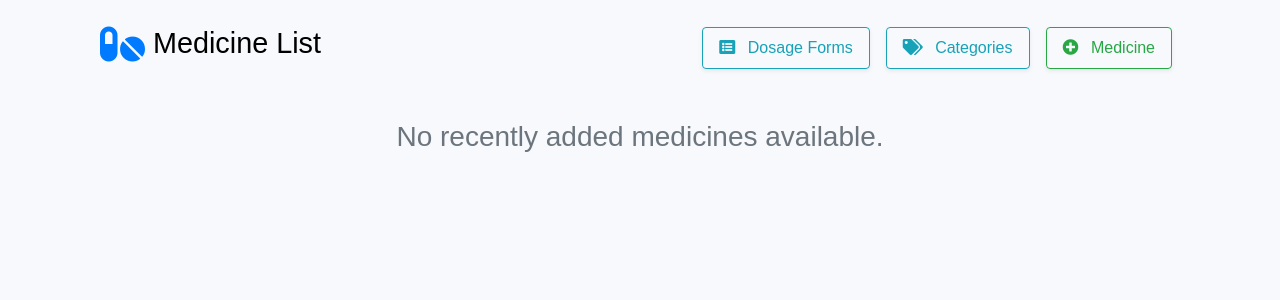
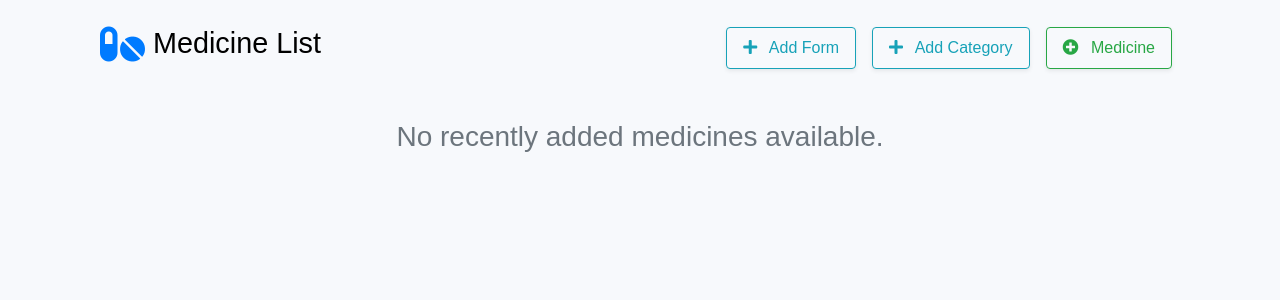
Before and after one commit to poliam/SmartBotica, a Django app: template inventory/templates/add_medicine_history.html in a window 1280 px wide. Shown: the part 69-369 px from the top of the page. Run offline with Django 3.2, Linux system fonts and the light colour scheme; the template is opened without the code that fills it, so the values that code supplies are empty; a user stored in the database is signed in; some libraries are stand-ins or nearby versions.

Commit message:
Add SmartBotika folder and update files

```diff
--- a/inventory/templates/add_medicine_history.html
+++ b/inventory/templates/add_medicine_history.html
@@ -15,10 +15,10 @@
         <!-- Buttons -->
         <div class="col-md-6 d-flex justify-content-end align-items-center">
             <a class="btn btn-outline-info px-3 py-2 mx-2 shadow-sm" href="{% url 'populate-dosage-forms' %}">
-                <i class="fas fa-list-alt mr-2"></i> Dosage Forms
+                <i class="fas fa-plus mr-2"></i> Add Form
             </a>
             <a class="btn btn-outline-info px-3 py-2 mx-2 shadow-sm" href="{% url 'populate-pharmacologic-categories' %}">
-                <i class="fas fa-tags mr-2"></i> Categories
+                <i class="fas fa-plus mr-2"></i> Add Category
             </a>
             <a class="btn btn-outline-success px-3 py-2 mx-2 shadow-sm" href="{% url 'add-medicine' %}">
                 <i class="fas fa-plus-circle mr-2"></i> Medicine
```
Also changed, not shown: 1 other file.
